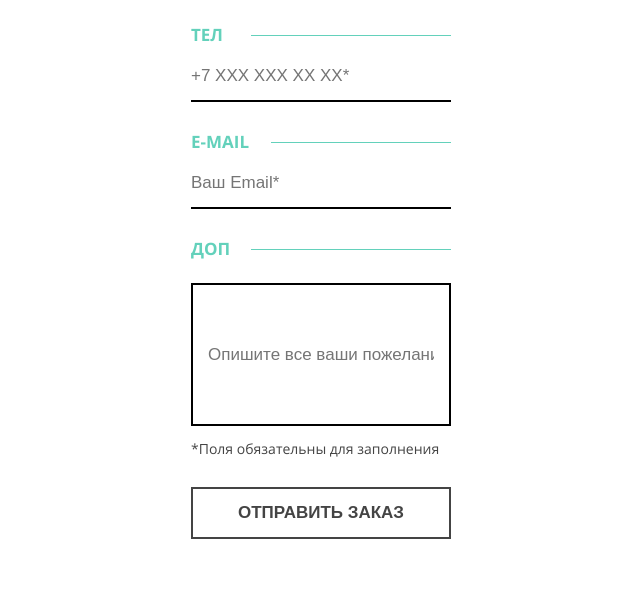
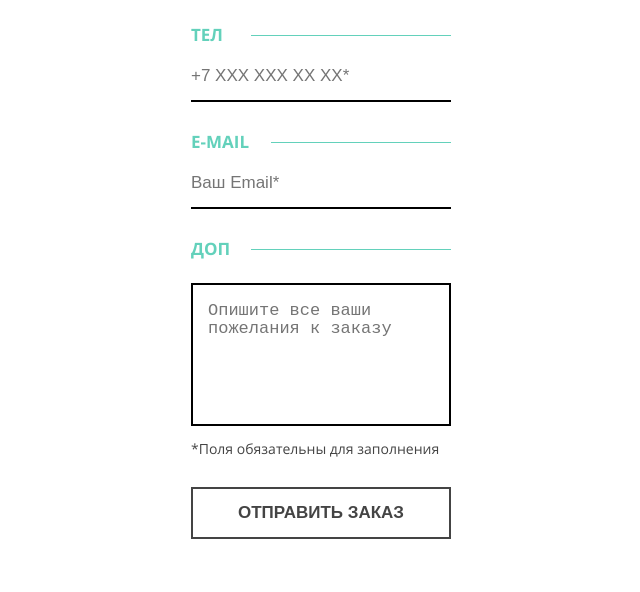
Before and after one commit to WearponiX/174876-mishka-16, a website: page source/form.html in a window 1280 px wide. Shown: the part 1607-2199 px from the top of the page, without its empty margins (319-959 px from the left). Drawn offline with nearby package versions, Linux system fonts and the light colour scheme; files that its build step writes are made by us from their sources; files whose address does not match are found by name.

Commit message:
поправил textarea

```diff
--- a/source/form.html
+++ b/source/form.html
@@ -111,7 +111,7 @@
       <input class="form__mail" type="email" name="buyer-mail" placeholder="Ваш Email*" required>
 
       <p class="form__heading form__heading--additional">ДОП</p>
-      <input class="form__wishes" type="textarea" name="buyer-wishes" placeholder="Опишите все ваши пожелания к заказу">
+      <textarea class="form__wishes" name="buyer-wishes" placeholder="Опишите все ваши пожелания к заказу"></textarea>
 
       <p class="form__comment">*Поля обязательны для заполнения</p>
       <input class="form__submit" type="submit" value="ОТПРАВИТЬ ЗАКАЗ">
```
